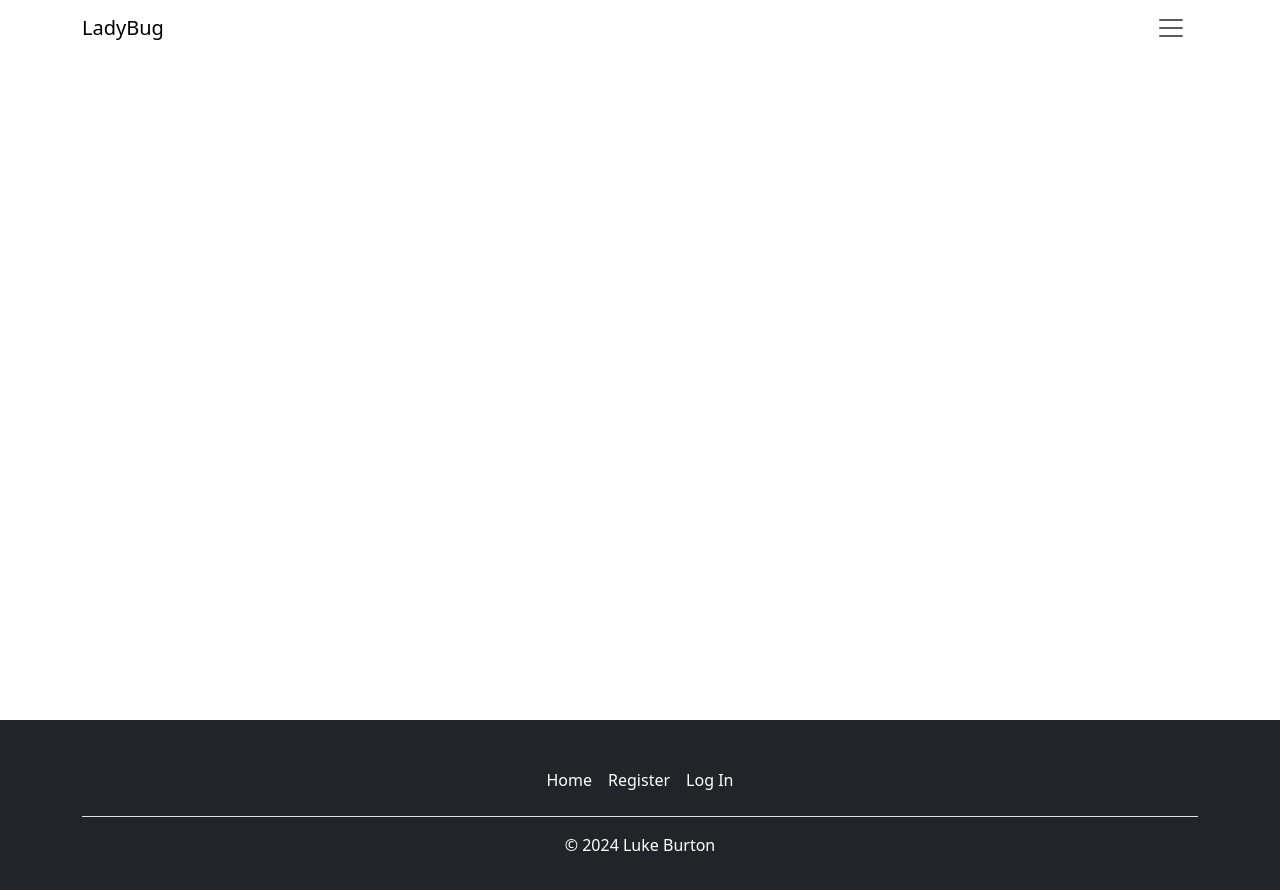
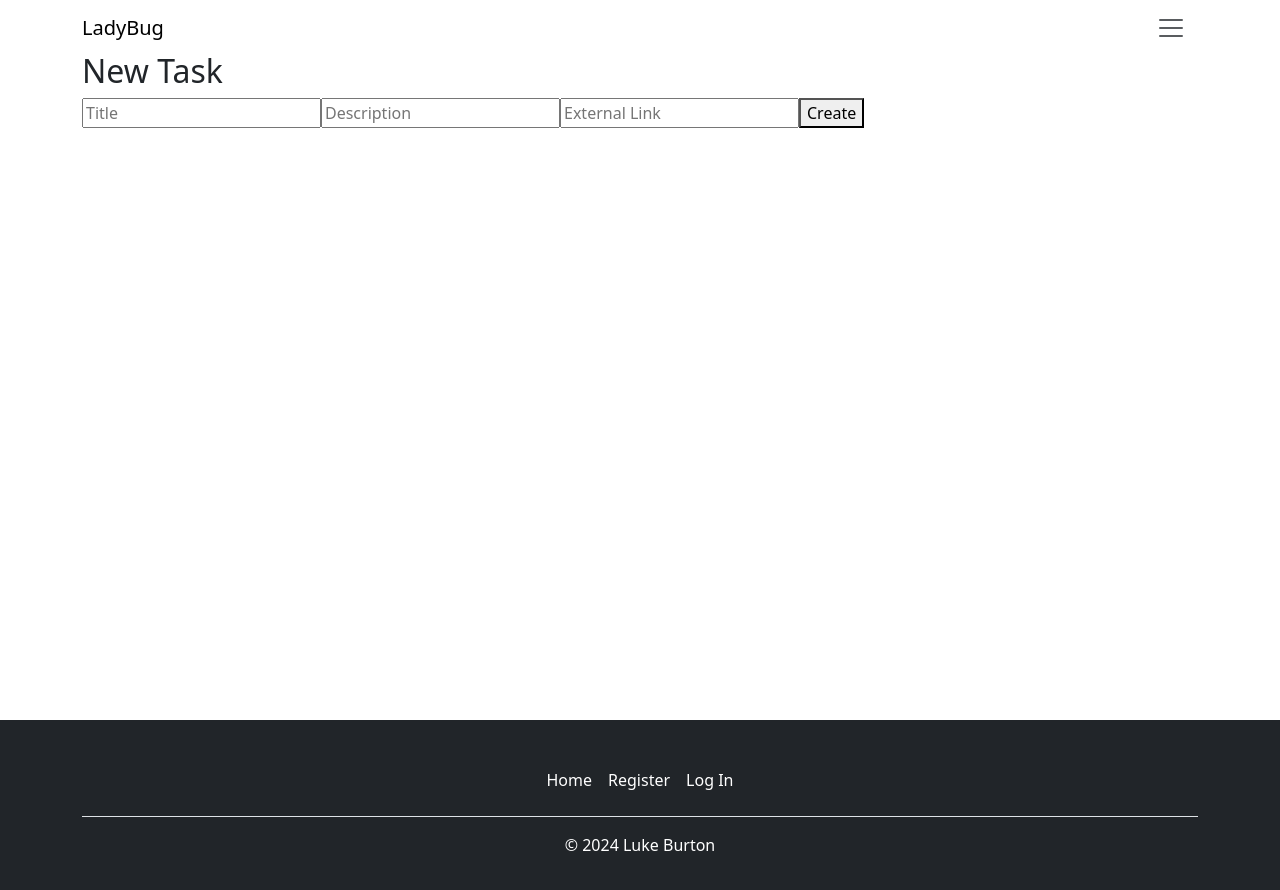
Before and after one commit to lukeburton00/ladybug-client, a React (Vite) app: page /projects/1/create-task in a window 1280 px wide. Shown: the top 890 px of the page. Built offline with nearby package versions, Linux system fonts and the light colour scheme.

Commit message:
add create new tasks

```diff
--- a/src/components/projects/ProjectPage.jsx
+++ b/src/components/projects/ProjectPage.jsx
@@ -1,6 +1,7 @@
 import { useEffect, useState } from 'react'
 import { useNavigate, useParams } from 'react-router-dom';
 import instance from '../../utils/axiosConfig';
+import { DragDropContext } from 'react-beautiful-dnd';
 
 function ProjectPage() {
   const [project, setProject] = useState('');
@@ -44,8 +45,12 @@ function ProjectPage() {
     }, [id]);
 
     const handleCreateTask = async () => {
-      console.log("Create Task");
+      navigate(`/projects/${id}/create-task`);
     };
+
+    const onDragEnd = (result) => {
+        console.log("Drag End");
+    }
 
     if (loading) {
         return <div>Loading...</div>;
@@ -55,12 +60,24 @@ function ProjectPage() {
         return <div>Error: {error.message}</div>;
     }
 
+    const tasksList = tasks.tasks.map((task) => {
+        return (
+            <div class="row p-3">
+                <div class="w-25 p-2 rounded shadow">
+                    <p class="fw-bold">{task.title}</p>
+                    <button class="btn btn-danger m-1" onClick={() => handleDeleteTask(task.id)}>Delete</button>
+                    <button class="btn btn-primary m-1" onClick={() => handleNavigateToTask(task.id)}>Open</button>
+                </div>
+            </div>
+        )
+    })
+
     return (
-        <div class="container m-5">
-            <h1 class="display-5"> {project.project.name}</h1>
-            <h1 class="display-5"> {tasks.tasks[0]}</h1>
-            <button class="btn btn-primary w-25 shadow-lg rounded" onClick={handleCreateTask}>Create Task</button>
-        </div>
+            <div class="container m-5">
+                <h1 class="display-5"> {project.project.name}</h1>
+                <h1 class="display-5"> {tasksList}</h1>
+                <button class="btn btn-primary w-25 shadow-lg rounded" onClick={handleCreateTask}>Create Task</button>
+            </div>
     )
 }
 
--- /dev/null
+++ b/src/components/tasks/NewTaskForm.jsx
@@ -0,0 +1,60 @@
+import { useState } from 'react';
+import { useNavigate, useParams } from 'react-router-dom';
+import instance from '../../utils/axiosConfig';
+
+function NewTaskForm() {
+  const [title, setTitle] = useState('');
+  const [description, setDescription] = useState('');
+  const [external_link, setLink] = useState('');
+  const navigate = useNavigate();
+  const { id } = useParams();
+  console.log(id);
+
+  const handleCreateTask = async () => {
+    try {
+      await instance.post(`/projects/${id}/tasks`, {
+        task: {
+          title,
+          description,
+          external_link,
+          status: 'to_do'
+        },
+        withCredentials: true,
+      });
+      navigate(`/projects/${id}`);
+    }
+
+    catch (error) {
+      console.error('Create task failed:', error);
+    }
+  };
+
+  return (
+    <div>
+      <h2>New Task</h2>
+      <input
+        type="text"
+        placeholder="Title"
+        value={title}
+        onChange={(e) => setTitle(e.target.value)}
+      />
+
+      <input
+        type="text"
+        placeholder="Description"
+        value={description}
+        onChange={(e) => setDescription(e.target.value)}
+      />
+
+      <input
+        type="text"
+        placeholder="External Link"
+        value={external_link}
+        onChange={(e) => setLink(e.target.value)}
+      />
+     <button onClick={handleCreateTask}>Create</button>
+    </div>
+  );
+}
+
+export default NewTaskForm;
--- a/src/main.jsx
+++ b/src/main.jsx
@@ -8,6 +8,7 @@ import LoginForm from './components/auth/LoginForm.jsx';
 import RegisterPage from './components/auth/RegisterForm.jsx';
 import Dashboard from './components/dashboard/Dashboard';
 import NewProjectForm from './components/projects/NewProjectForm';
+import NewTaskForm from './components/tasks/NewTaskForm';
 import ProjectPage from './components/projects/ProjectPage.jsx';
 import './index.css';
 
@@ -22,7 +23,8 @@ const App = () => {
             <Route path="/register" element={<RegisterPage />} />
             <Route path="/dashboard" element={<Dashboard />} />
             <Route path="/create-project" element={<NewProjectForm />} />
-            <Route path="/projects/:id" element={<ProjectPage />} />
+            <Route exact path="/projects/:id" element={<ProjectPage />} />
+            <Route path="/projects/:id/create-task" element={<NewTaskForm />} />
         </Routes>
         </div>
       <Footer />
```
Also changed, not shown: src/components/tasks/Task.jsx (added, +39 -0 lines).
